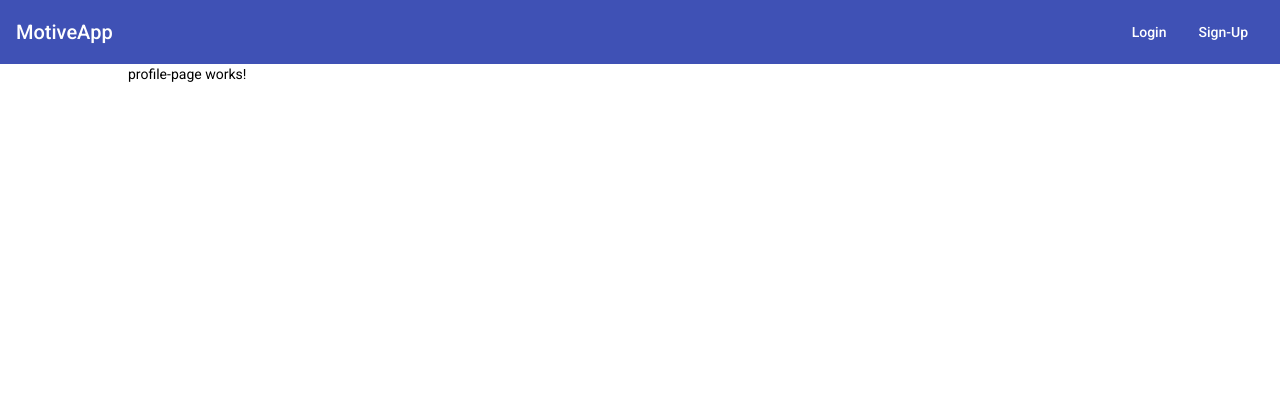
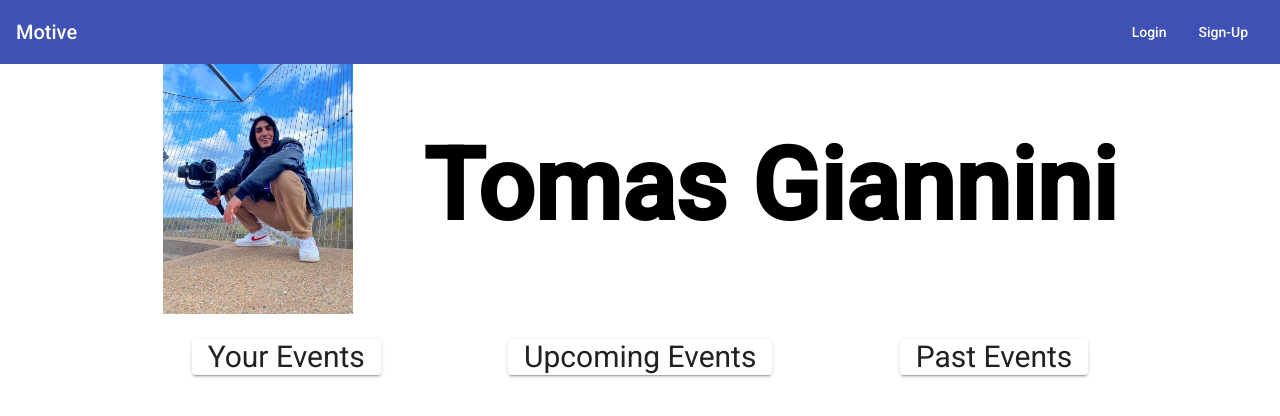
Before and after one commit to TomasGiannini/MotiveApp, an Angular app: page /profile in a window 1280 px wide. Shown: the top 416 px of the page. Built offline with nearby package versions, Linux system fonts and the light colour scheme.

Commit message:
updated profile screen

```diff
--- a/src/app/header/header/header.component.html
+++ b/src/app/header/header/header.component.html
@@ -1,5 +1,5 @@
 <mat-toolbar color="primary">
-  <span><a routerLink="/">MotiveApp</a></span>
+  <span><a routerLink="/">Motive</a></span>
 
   <span class="spacer"></span>
 
--- a/src/app/profile-page/profile-page.component.css
+++ b/src/app/profile-page/profile-page.component.css
@@ -0,0 +1,26 @@
+.flex-container {
+  display: flex;
+  flex-direction: row;
+  justify-content: space-around;
+  align-items: center;
+  align-content: space-around;
+}
+
+.flex-container2 {
+  display: flex;
+  flex-direction: row;
+  justify-content: space-around;
+  align-items: center;
+  align-content: space-around;
+  margin-top: 20px;
+}
+
+.profile-name {
+  font-size: 100px;
+  font-weight: 700;
+}
+
+.profile-headings {
+  font-size: 30px;
+  font-weight: 400;
+}
--- a/src/app/profile-page/profile-page.component.html
+++ b/src/app/profile-page/profile-page.component.html
@@ -1 +1,26 @@
-<p>profile-page works!</p>
+<div class="flex-container">
+  <div class="profile-pic">
+    <img mat-card-image src="../../assets/Snapseed (10).jpg" alt="image" height="250px" width="190px">
+  </div>
+  <div class="profile-name">
+    <p>
+      Tomas Giannini
+    </p>
+  </div>
+</div>
+
+<div class="flex-container2">
+
+  <button mat-raised-button class="profile-headings">
+    Your Events
+  </button>
+
+  <button mat-raised-button class="profile-headings">
+    Upcoming Events
+  </button>
+
+  <button mat-raised-button class="profile-headings">
+    Past Events
+  </button>
+
+</div>
--- a/src/app/profile-page/profile-page.component.ts
+++ b/src/app/profile-page/profile-page.component.ts
@@ -1,4 +1,6 @@
 import { Component, OnInit } from '@angular/core';
+import {MatCardModule} from '@angular/material/card';
+
 
 @Component({
   selector: 'app-profile-page',
```
Also changed, not shown: src/assets/Snapseed (10).jpg (added).
